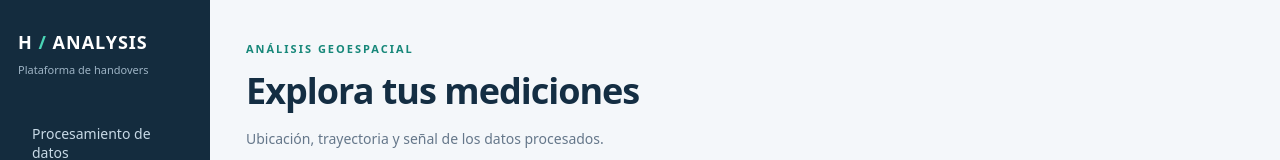
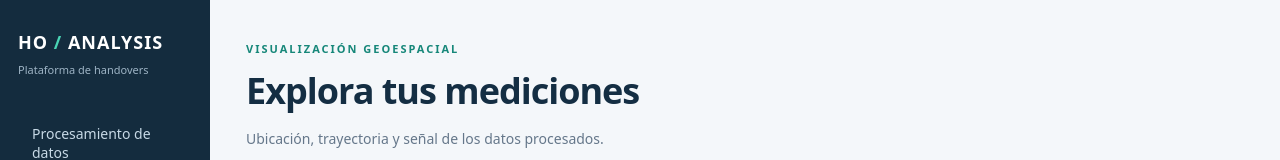
Before and after one commit to JSMM-SW/Handover-Analysis-Plataform, a React app in the folder frontend/: page /geoespacial in a window 1280 px wide. Shown: the top 160 px of the page. Built offline with nearby package versions, Linux system fonts and the light colour scheme; no server answers; the HTML template or start-up script is replaced by a standard one.

Commit message:
style: actualizar títulos de la plataforma y módulo geoespacial

```diff
--- a/frontend/src/App.jsx
+++ b/frontend/src/App.jsx
@@ -30,7 +30,7 @@ export default function App() {
     <BrowserRouter>
       <div className="app-layout">
         <aside className="app-sidebar">
-          <div className="app-brand">H<span> / </span>ANALYSIS</div>
+          <div className="app-brand">HO<span> / </span>ANALYSIS</div>
           <p>Plataforma de handovers</p>
           <nav aria-label="Menú principal">
             <NavLink to="/ingesta">Procesamiento de datos</NavLink>
--- a/frontend/src/modules/visualizacion_geoespacial/GeoespacialPage.jsx
+++ b/frontend/src/modules/visualizacion_geoespacial/GeoespacialPage.jsx
@@ -49,7 +49,7 @@ export default function GeoespacialPage() {
     <section className="geo-page">
       <header className="geo-heading">
         <div>
-          <span className="geo-eyebrow">ANÁLISIS GEOESPACIAL</span>
+          <span className="geo-eyebrow">VISUALIZACIÓN GEOESPACIAL</span>
           <h1>Explora tus mediciones</h1>
           <p>Ubicación, trayectoria y señal de los datos procesados.</p>
         </div>
```
